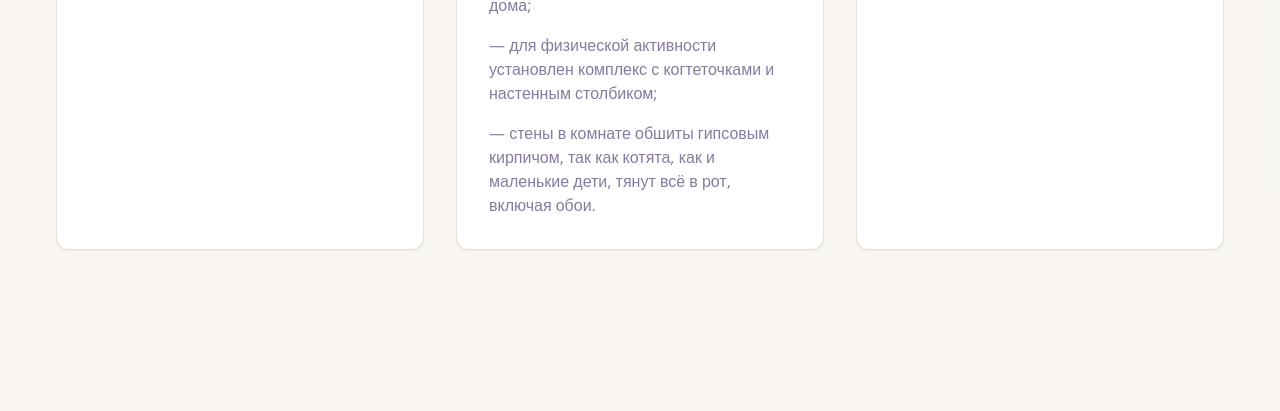
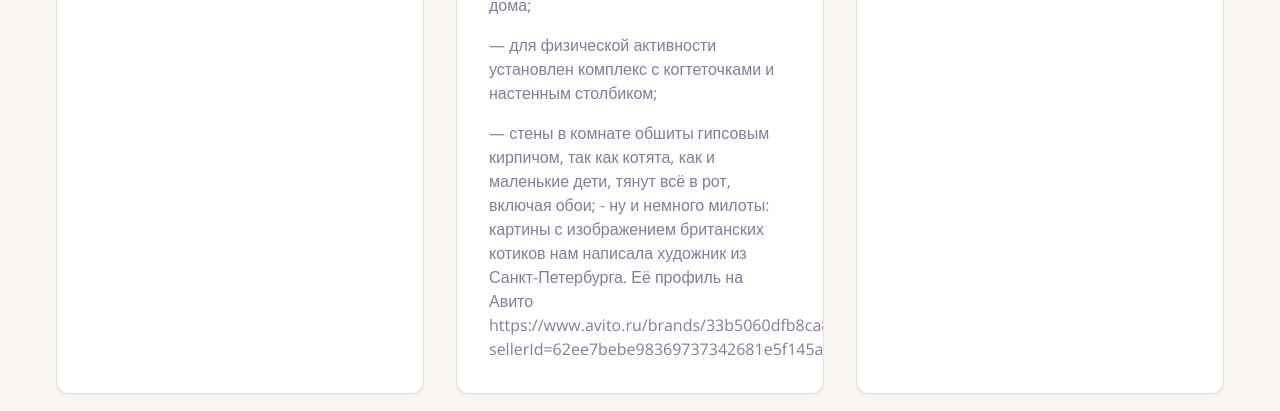
Before and after one commit to pr-poehali-dev/british-cat-nursery-website, a React (Vite) app: page / in a window 1280 px wide. Shown: the part 1840-2251 px from the top of the page. Built offline with nearby package versions, Linux system fonts and the light colour scheme.

Commit message:
Обновление 1 компонентов

```diff
--- a/src/pages/Index.tsx
+++ b/src/pages/Index.tsx
@@ -199,7 +199,9 @@ const Index = () => {
 
                   <p>— для физической активности установлен комплекс с когтеточками и настенным столбиком;</p>
 
-                  <p>— стены в комнате обшиты гипсовым кирпичом, так как котята, как и маленькие дети, тянут всё в рот, включая обои.</p>
+                  <p>— стены в комнате обшиты гипсовым кирпичом, так как котята, как и маленькие дети, тянут всё в рот, включая обои;
+- ну и немного милоты: картины с изображением британских котиков нам написала художник из Санкт-Петербурга. Её профиль на Авито
+https://www.avito.ru/brands/33b5060dfb8ca8d74e439fe600057b91/items/all?sellerId=62ee7bebe98369737342681e5f145a3d&s=search_page_share</p>
                 </div>
               </CardContent>
             </Card>
```
